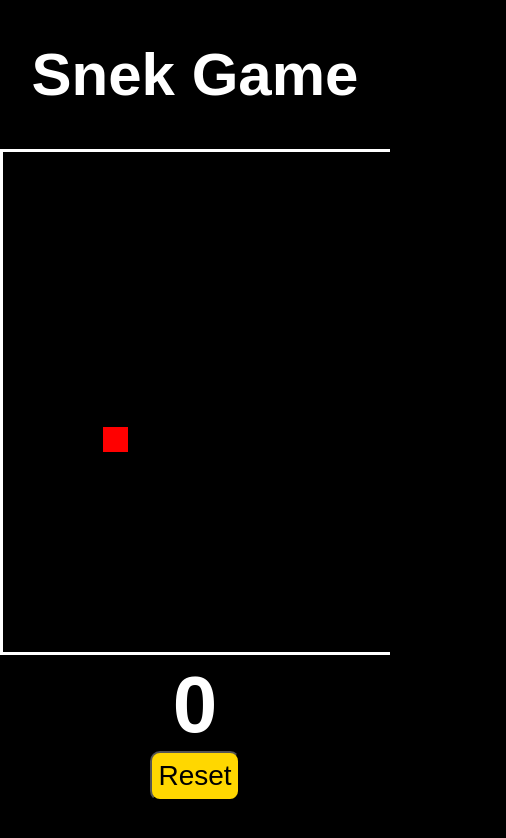
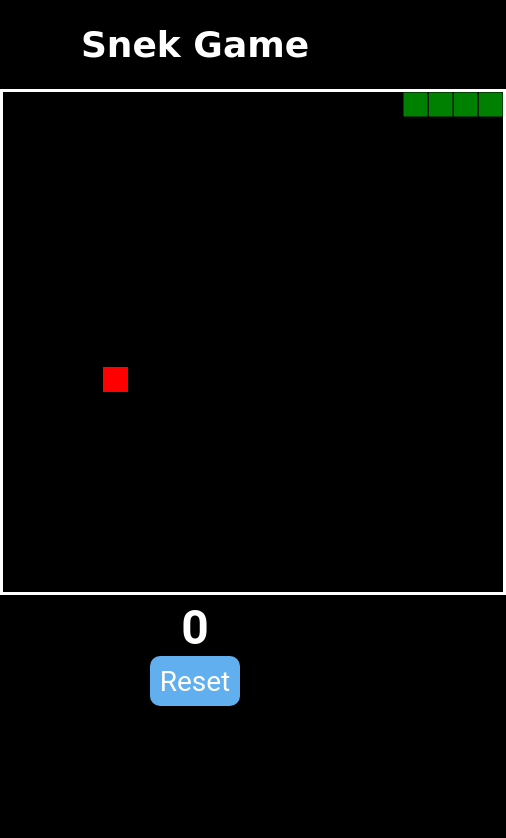
Before and after one commit to Jeff-Meendering/snek_game, a plain HTML site: page index.html in a window 390 px wide. Shown: the whole page, 506 px wide, since content can reach past the window. Drawn offline with Linux system fonts and the light colour scheme.

Commit message:
Fix stylesheet

```diff
--- a/css/style.css
+++ b/css/style.css
@@ -1,14 +1,12 @@
 html, body {
     height: 100%;
-    max-height: 100vh;
-    overflow: hidden;
     margin: 0;
     padding: 0;
     background-color: black;
 }
 
 h1 {
-    font-family: "Blippo", fantasy;
+    font-family: 'Press Start 2P', cursive;
     font-size: 60px;
     color: white;
     text-align: center;
@@ -25,24 +23,32 @@ h1 {
 #score {
     font-size: 80px;
     font-weight: bold;
-    font-family: "Blippo", fantasy;
+    font-family: 'Roboto', sans-serif;
     color: white;
 }
 
 #reset {
-    font-family: "Blippo", fantasy;
+    font-family: 'Roboto', sans-serif;
     font-size: 28px;
+    border: none;
+    color: white;
     width: 90px;
     height: 50px;
     border-radius: 10px;
     cursor: pointer;
-    background-color: #FFD700;
+    background-color: #61afef;
 }
 
 #reset:hover {
-    background-color: #FFA500;
+    background-color: #528bff;
 }
 
-#reset:active {
-    background-color: #FF8C00;
+@media (max-width: 768px) {
+    h1 {
+        font-size: 36px;
+    }
+
+    #score {
+        font-size: 48px;
+    }
 }
```
